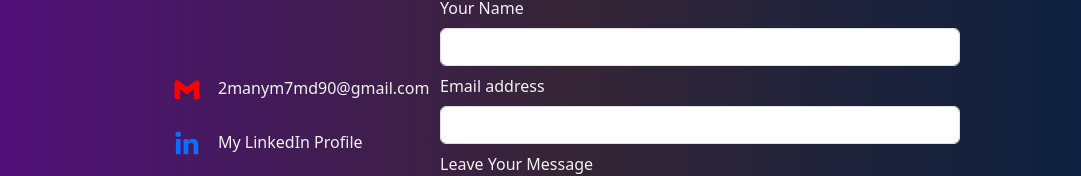
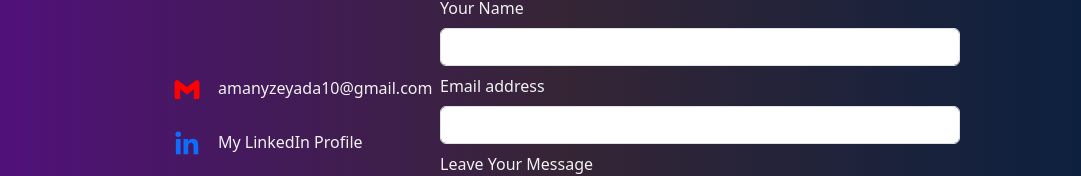
Before and after one commit to Amany091/portofolio, a React (Create React App) app: page / in a window 1280 px wide. Shown: the part 2657-2833 px from the top of the page, without its empty margins (76-1157 px from the left). Built offline with nearby package versions, Linux system fonts and the light colour scheme.

Commit message:
edit email

```diff
--- a/src/components/pages/contact.jsx
+++ b/src/components/pages/contact.jsx
@@ -67,9 +67,9 @@
                         </motion.div>
                         <Button
                             style={{ ...textStyle, backgroundColor: 'transparent', border: 'none' }}
-                            href='mailto:2manym7md90@gmail.com' target='_blank'
+                            href='mailto:amanyzeyada10@gmail.com' target='_blank'
                             rel='noopener noreferrer'
-                        >2manym7md90@gmail.com</Button>
+                        >amanyzeyada10@gmail.com</Button>
                     </div>
                     <div className="linkedin p-1 mb-2 d-flex ">
                         <motion.div
```
